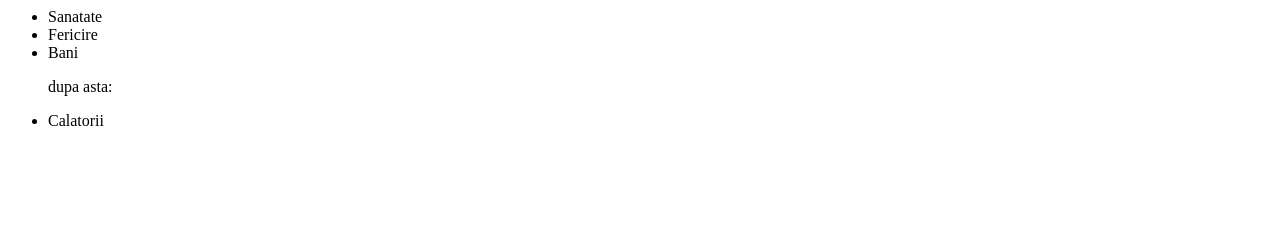
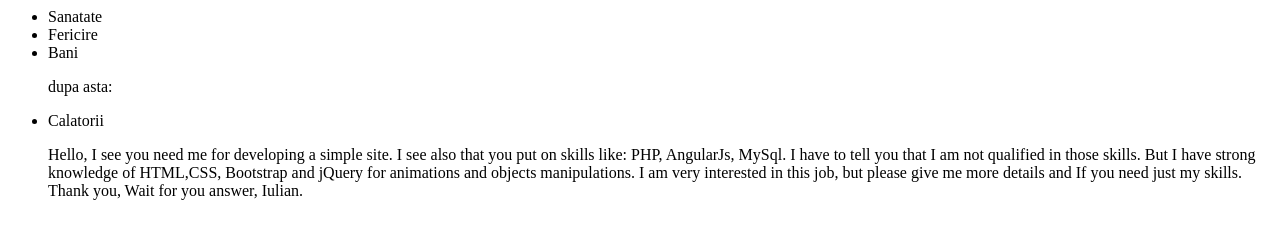
Before and after one commit to webimdesign/testGit, a plain HTML site: page index.html in a window 1280 px wide. Drawn offline with Linux system fonts and the light colour scheme.

Commit message:
Am raspuns unei propuneri, dar pagina UpWork este in mentenanta. Vedem maine ca ne culcam acum, sunt obosit!

```diff
--- a/index.html
+++ b/index.html
@@ -4,4 +4,16 @@
   <li>Bani</li>
   <p>dupa asta:</p>
   <li>Calatorii</li>
+  <p>
+    Hello,
+I see you need me for developing a simple site.
+I see also that you put on skills like: PHP, AngularJs, MySql. I have to tell you that I am not qualified in those skills.
+
+But I have strong knowledge of HTML,CSS, Bootstrap and jQuery for animations and objects manipulations.
+I am very interested in this job, but please give me more details and If you need just my skills.
+
+Thank you,
+Wait for you answer,
+Iulian.
+  </p>
 </ul>
```
